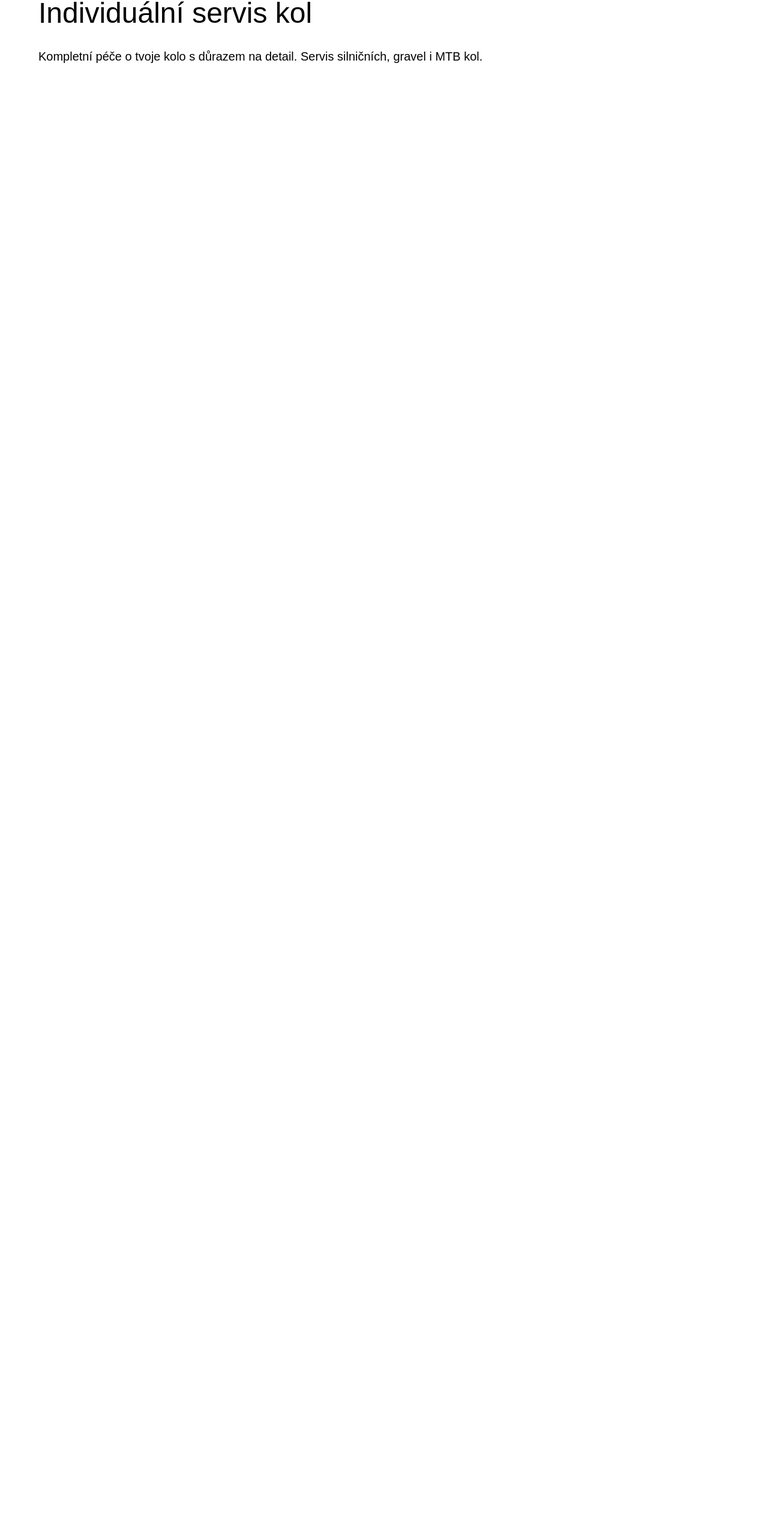
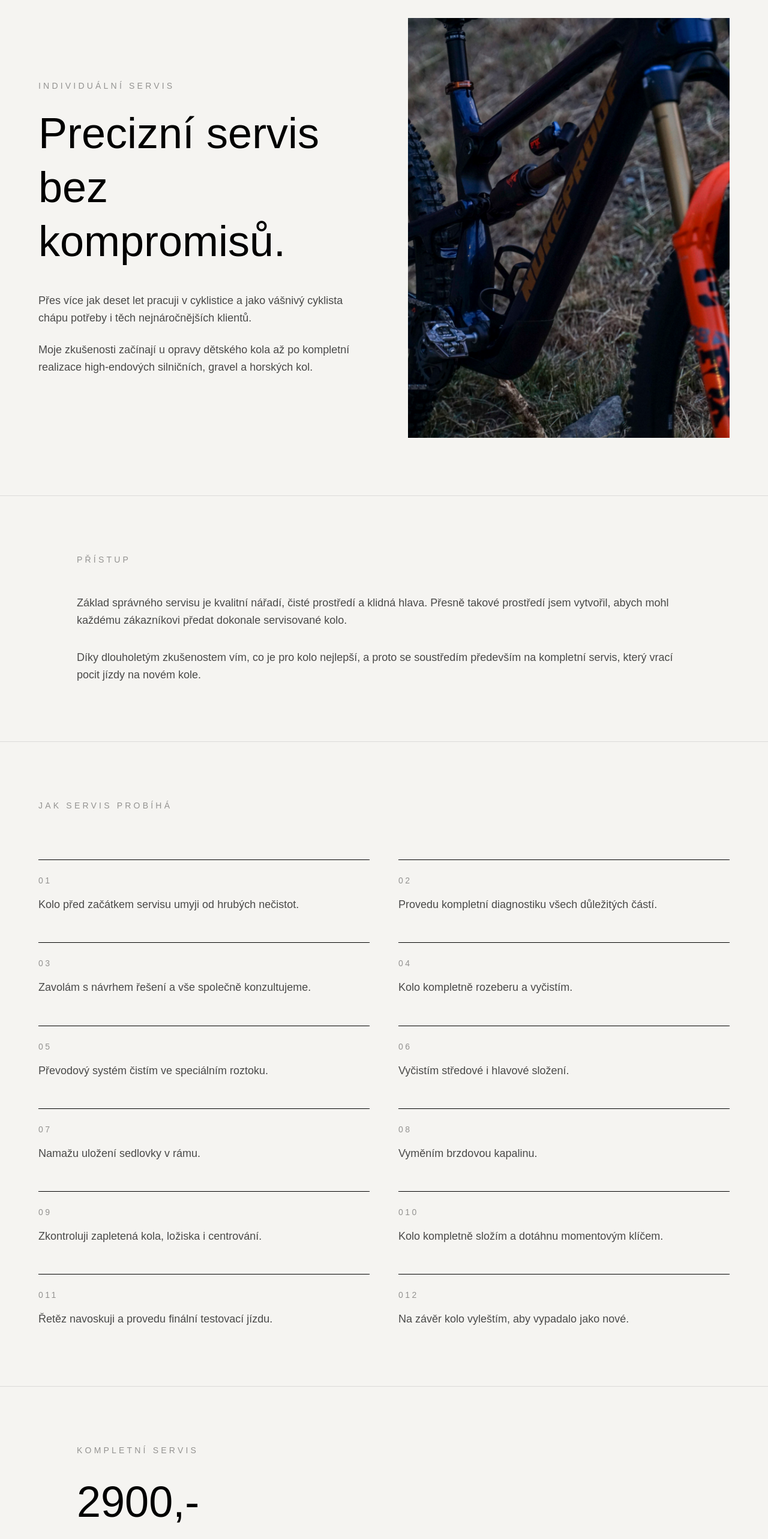
Before and after one commit to marcelboranek-beep/cyclinglab-live, a Next.js app: page /servis-kol in a window 1280 px wide. Shown: the part 66-2632 px from the top of the page at 60% size. Before the commit the page ends 800 px from the top, so only its background shows below. Built offline with nearby package versions, Linux system fonts and the light colour scheme.

Commit message:
Updated service page design

```diff
--- a/app/servis-kol/page.tsx
+++ b/app/servis-kol/page.tsx
@@ -1,12 +1,213 @@
 export default function ServisKol() {
   return (
-    <main className="min-h-screen bg-white text-black p-16">
-      <h1 className="text-5xl mb-8">Individuální servis kol</h1>
+    <main className="min-h-screen bg-[#f5f4f1] text-black">
 
-      <p className="text-xl leading-relaxed max-w-3xl">
-        Kompletní péče o tvoje kolo s důrazem na detail.
-        Servis silničních, gravel i MTB kol.
-      </p>
+      {/* HERO */}
+      <section className="border-b border-black/10 px-8 py-24 md:px-16">
+        <div className="max-w-7xl mx-auto grid grid-cols-1 lg:grid-cols-2 gap-20 items-center">
+
+          <div>
+            <p className="uppercase tracking-[0.3em] text-sm text-black/40">
+              Individuální servis
+            </p>
+
+            <h1 className="mt-6 text-5xl md:text-7xl font-light leading-tight">
+              Precizní servis
+              <br />
+              bez kompromisů.
+            </h1>
+
+            <p className="mt-10 text-lg leading-relaxed text-black/70 max-w-xl">
+              Přes více jak deset let pracuji v cyklistice a jako vášnivý
+              cyklista chápu potřeby i těch nejnáročnějších klientů.
+            </p>
+
+            <p className="mt-6 text-lg leading-relaxed text-black/70 max-w-xl">
+              Moje zkušenosti začínají u opravy dětského kola až po kompletní
+              realizace high-endových silničních, gravel a horských kol.
+            </p>
+          </div>
+
+          <div>
+            <img
+              src="/gallery-1.jpg"
+              alt="Servis kol"
+              className="w-full h-[700px] object-cover"
+            />
+          </div>
+
+        </div>
+      </section>
+
+      {/* TEXT */}
+      <section className="px-8 py-24 md:px-16 border-b border-black/10">
+        <div className="max-w-5xl mx-auto">
+
+          <p className="uppercase tracking-[0.3em] text-sm text-black/40">
+            Přístup
+          </p>
+
+          <div className="mt-12 space-y-8 text-lg leading-relaxed text-black/70">
+
+            <p>
+              Základ správného servisu je kvalitní nářadí, čisté prostředí
+              a klidná hlava. Přesně takové prostředí jsem vytvořil, abych mohl
+              každému zákazníkovi předat dokonale servisované kolo.
+            </p>
+
+            <p>
+              Díky dlouholetým zkušenostem vím, co je pro kolo nejlepší,
+              a proto se soustředím především na kompletní servis, který
+              vrací pocit jízdy na novém kole.
+            </p>
+
+          </div>
+
+        </div>
+      </section>
+
+      {/* PROCESS */}
+      <section className="px-8 py-24 md:px-16 border-b border-black/10">
+        <div className="max-w-6xl mx-auto">
+
+          <p className="uppercase tracking-[0.3em] text-sm text-black/40">
+            Jak servis probíhá
+          </p>
+
+          <div className="mt-20 grid grid-cols-1 md:grid-cols-2 gap-12">
+
+            {[
+              "Kolo před začátkem servisu umyji od hrubých nečistot.",
+              "Provedu kompletní diagnostiku všech důležitých částí.",
+              "Zavolám s návrhem řešení a vše společně konzultujeme.",
+              "Kolo kompletně rozeberu a vyčistím.",
+              "Převodový systém čistím ve speciálním roztoku.",
+              "Vyčistím středové i hlavové složení.",
+              "Namažu uložení sedlovky v rámu.",
+              "Vyměním brzdovou kapalinu.",
+              "Zkontroluji zapletená kola, ložiska i centrování.",
+              "Kolo kompletně složím a dotáhnu momentovým klíčem.",
+              "Řetěz navoskuji a provedu finální testovací jízdu.",
+              "Na závěr kolo vyleštím, aby vypadalo jako nové.",
+            ].map((item, index) => (
+              <div
+                key={index}
+                className="border-t border-black pt-6"
+              >
+                <div className="text-sm uppercase tracking-[0.25em] text-black/40">
+                  0{index + 1}
+                </div>
+
+                <p className="mt-4 text-lg leading-relaxed text-black/70">
+                  {item}
+                </p>
+              </div>
+            ))}
+
+          </div>
+        </div>
+      </section>
+
+      {/* PRICE */}
+      <section className="px-8 py-24 md:px-16 border-b border-black/10">
+        <div className="max-w-5xl mx-auto">
+
+          <p className="uppercase tracking-[0.3em] text-sm text-black/40">
+            Kompletní servis
+          </p>
+
+          <div className="mt-10 flex flex-col md:flex-row md:items-end md:justify-between gap-10">
+
+            <div>
+              <h2 className="text-5xl md:text-7xl font-light">
+                2900,-
+              </h2>
+
+              <p className="mt-6 text-lg leading-relaxed text-black/70 max-w-xl">
+                Kompletní servis zabere přibližně 4 hodiny.
+                Po předchozí rezervaci je možné vše zvládnout během jednoho dne,
+                abyste byli co nejdříve zpět v sedle.
+              </p>
+            </div>
+
+          </div>
+
+        </div>
+      </section>
+
+      {/* EXTRA */}
+      <section className="px-8 py-24 md:px-16 border-b border-black/10">
+        <div className="max-w-6xl mx-auto">
+
+          <p className="uppercase tracking-[0.3em] text-sm text-black/40">
+            Servisní úkony navíc
+          </p>
+
+          <div className="mt-16 grid grid-cols-1 md:grid-cols-3 gap-12">
+
+            <div className="border-t border-black pt-6">
+              <h3 className="text-2xl font-light">
+                Doplnění tmelu
+              </h3>
+
+              <p className="mt-4 text-black/70">
+                150,- / 1 kolo
+              </p>
+            </div>
+
+            <div className="border-t border-black pt-6">
+              <h3 className="text-2xl font-light">
+                Přepáskování ráfku
+              </h3>
+
+              <p className="mt-4 text-black/70">
+                200,-
+              </p>
+            </div>
+
+            <div className="border-t border-black pt-6">
+              <h3 className="text-2xl font-light">
+                Hlavové složení
+              </h3>
+
+              <p className="mt-4 text-black/70">
+                500–1000,- dle typu kola
+              </p>
+            </div>
+
+          </div>
+        </div>
+      </section>
+
+      {/* CONTACT */}
+      <section className="px-8 py-24 md:px-16">
+        <div className="max-w-4xl mx-auto text-center">
+
+          <p className="uppercase tracking-[0.3em] text-sm text-black/40">
+            Individuální přístup
+          </p>
+
+          <h2 className="mt-8 text-4xl md:text-6xl font-light leading-tight">
+            Potřebujete drobnou opravu
+            <br />
+            nebo nové kolo v krabici?
+          </h2>
+
+          <p className="mt-10 text-lg leading-relaxed text-black/70">
+            Ozvěte se s vaším problémem a společně najdeme nejlepší řešení
+            přesně pro vás a vaše kolo.
+          </p>
+
+          <a
+            href="/o-mne"
+            className="mt-12 inline-block border-b border-black pb-2 uppercase tracking-[0.2em] text-sm"
+          >
+            Kontaktovat
+          </a>
+
+        </div>
+      </section>
+
     </main>
-  )
+  );
 }
```
